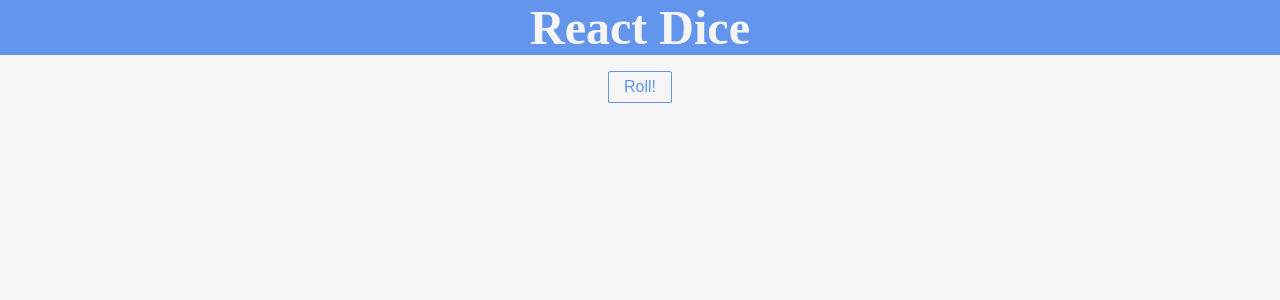
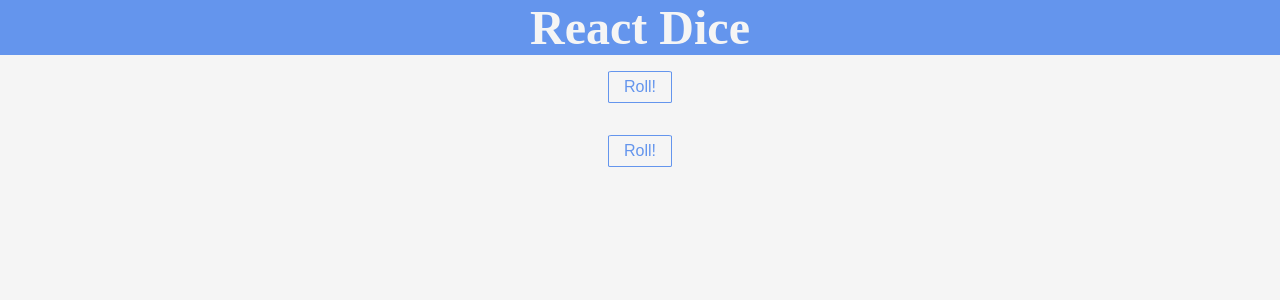
Before and after one commit to MattHelton/react-dice, a React (Create React App) app: page /ceelo in a window 1280 px wide. Shown: the top 300 px of the page. Built offline with nearby package versions, Linux system fonts and the light colour scheme.

Commit message:
Adds ceeLo component and ceeLoDice. When CeeLo button is click, three dice values are rolled and rendered

```diff
--- a/src/App.jsx
+++ b/src/App.jsx
@@ -1,4 +1,5 @@
 import React from 'react';
+import CeeLo from './components/ceeLo';
 import NavBar from './components/navBar';
 import Threes from './components/threes';
 import './App.css';
@@ -8,6 +9,7 @@ function App() {
     <div className="App">
       <NavBar />
       <Threes />
+      <CeeLo />
     </div>
   );
 }
--- /dev/null
+++ b/src/components/ceeLo.jsx
@@ -0,0 +1,36 @@
+import React, { Component } from 'react';
+import RollButton from './rollButton';
+import CeeLoDice from './ceeLoDice';
+
+class CeeLo extends Component {
+  constructor() {
+    super();
+    this.state = {
+      rolledDice: [],
+    };
+  }
+
+  roll = () => Math.floor(Math.random() * 6 + 1)
+
+  clickHandler = () => {
+    console.log('clicked');
+    const diceRoll = [];
+    for (let i = 0; i < 3; i++) {
+      const dice = this.roll();
+      diceRoll.push(dice);
+      console.log(dice);
+    }
+    this.setState({ rolledDice: diceRoll });
+  }
+
+  render() {
+    return (
+      <div id="cee-lo">
+        <RollButton onClick={this.clickHandler} />
+        <CeeLoDice rolledDice={this.state.rolledDice} />
+      </div>
+    );
+  }
+}
+
+export default CeeLo;
--- /dev/null
+++ b/src/components/ceeLoDice.jsx
@@ -0,0 +1,15 @@
+import React from 'react';
+
+const CeeLoDice = ({ rolledDice }) => {
+  if (rolledDice.length === 3) {
+    const rolled = rolledDice.map(die => <div className="dice" key={die.id}>{die}</div>);
+    return (
+      <div id="rolled-dice">
+        { rolled }
+      </div>
+    );
+  }
+  return <div />;
+};
+
+export default CeeLoDice;
```
